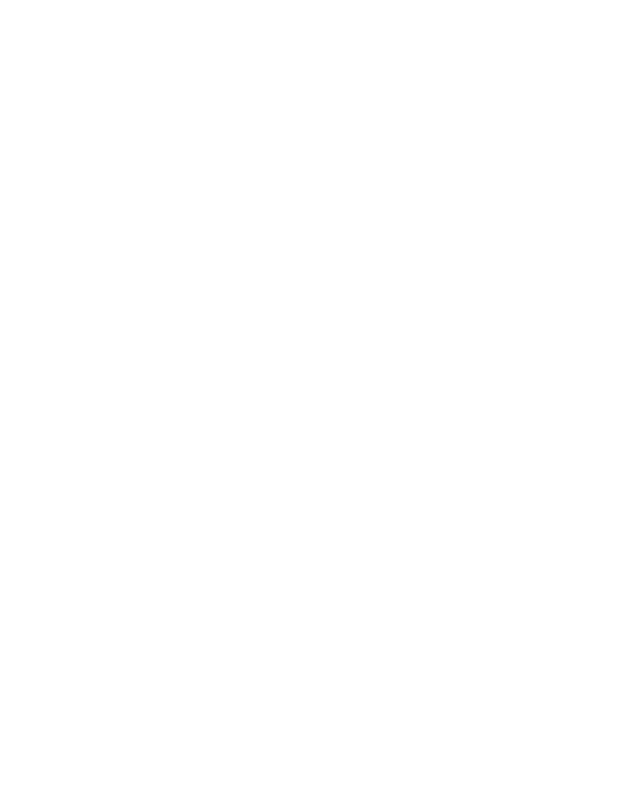
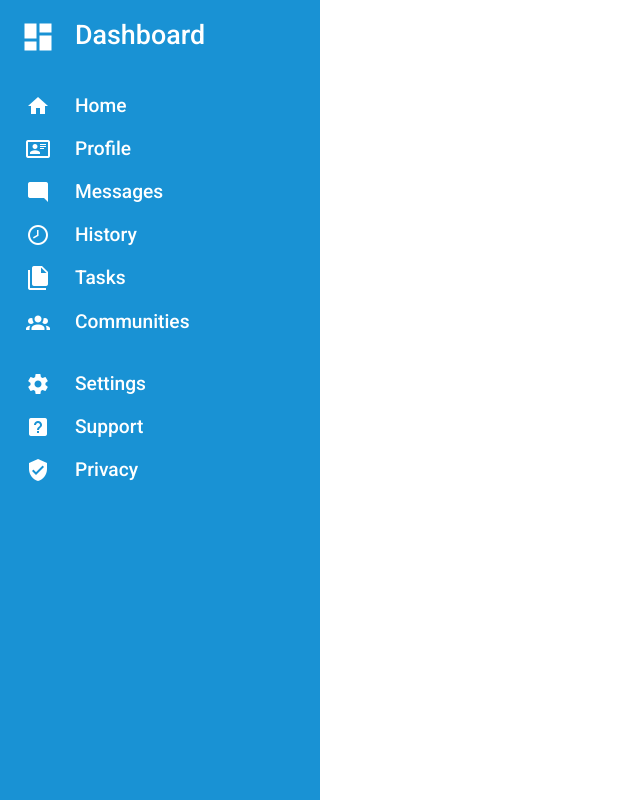
Before and after one commit to daveit86/dashboard, a plain HTML site: page index.html in a window 1280 px wide. Shown: the whole page, without its empty margins (0-640 px from the left). Drawn offline with Linux system fonts and the light colour scheme.

Commit message:
Adds left menu

```diff
--- a/index.html
+++ b/index.html
@@ -5,10 +5,25 @@
     <meta http-equiv="X-UA-Compatible" content="IE=edge">
     <meta name="viewport" content="width=device-width, initial-scale=1.0">
     <link rel="stylesheet" href="style.css">
-    <link rel="stylesheet" href="//cdn.jsdelivr.net/npm/@mdi/font@6.9.96/css/materialdesignicons.min.css">
     <title>Dashboard</title>
 </head>
 <body>
-
+    <div id="menu">
+        <div id="menulist">
+            <a href=""><img src="icons/view-dashboard.png" alt="Dashboard"><span class="menutitle">Dashboard</span></a>
+            <div></div>
+            <a href=""><img src="icons/home.png" alt="Home"><span>Home</span></a>
+            <a href=""><img src="icons/card.png" alt="Profile"><span>Profile</span></a>
+            <a href=""><img src="icons/message.png" alt="Messages"><span>Messages</span></a>
+            <a href=""><img src="icons/history.png" alt="History"><span>History</span></a>
+            <a href=""><img src="icons/tasks.png" alt="Tasks"><span>Tasks</span></a>
+            <a href=""><img src="icons/communities.png" alt="Communities"><span>Communities</span></a>
+            <div></div>
+            <a href=""><img src="icons/settings.png" alt="Settings"><span>Settings</span></a>
+            <a href=""><img src="icons/support.png" alt="Support"><span>Support</span></a>
+            <a href=""><img src="icons/privacy.png" alt="Privacy"><span>Privacy</span></a>
+        </div>
+    </div>
+    <div id="page"></div>
 </body>
 </html>
--- a/style.css
+++ b/style.css
@@ -1,5 +1,61 @@
-@import url('https://fonts.googleapis.com/css2?family=Roboto:wght@100&display=swap');
+@import url('https://fonts.googleapis.com/css2?family=Roboto:wght@500&display=swap');
+
+html, body{
+    width: 100%;
+    height: 100%;
+    margin:0px;
+}
 
 body{
     font-family: 'Roboto', sans-serif;
+    display: grid;
+    grid-template-columns: 20em 1fr;
+    user-select: none;
 }
+
+a:link {
+    text-decoration: inherit;
+    color: inherit;
+    cursor: auto;
+}
+
+a:visited {
+    text-decoration: inherit;
+    color: inherit;
+    cursor: auto;
+}
+
+a::after{
+    text-decoration: none;
+}
+
+#menu
+{
+    display: flex;
+    align-items: flex-start;
+    background-color: #1992d4;
+    color:white;
+    font-size: 1.2em;
+    padding-top: 1em;
+}
+
+#menulist{
+    justify-content: center;
+    display: grid;
+    grid-template-rows: auto;
+    grid-template-columns: auto;
+    row-gap: 1em;
+}
+
+#menulist a{
+    display: grid;
+    grid-template-columns: 75px 1fr;
+}
+
+.menutitle{
+    font-size: 1.4em;
+}
+
+#menulist img{
+    justify-self: center;
+}
```
